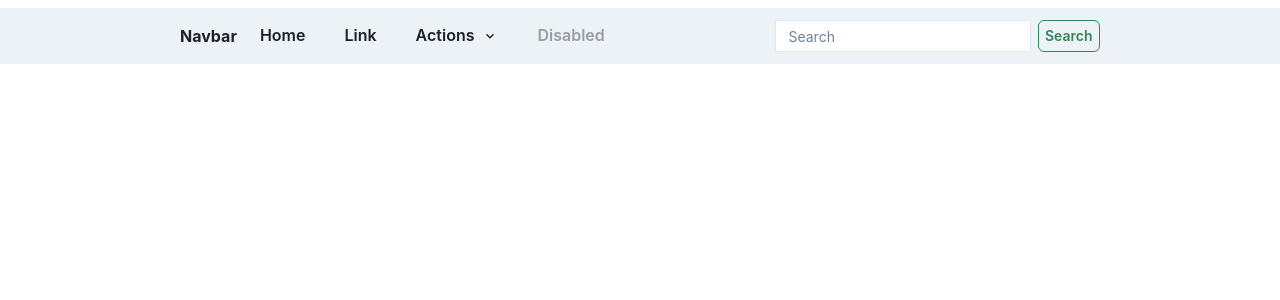
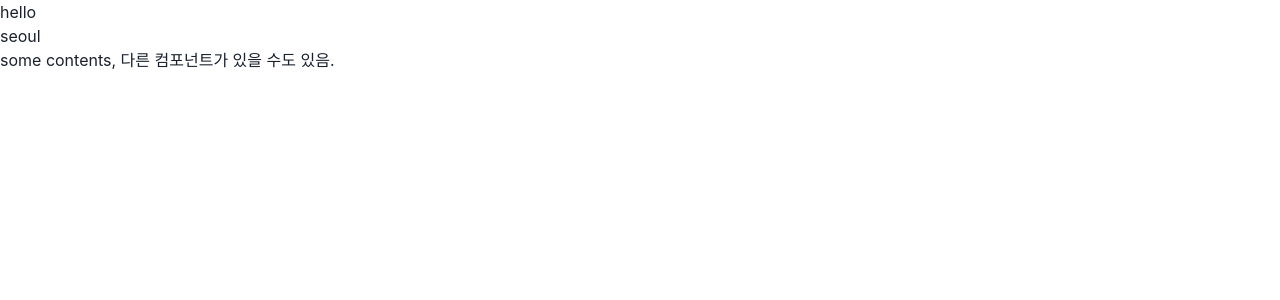
Before and after one commit to Jsb-github/react20231031, a React (Create React App) app: page / in a window 1280 px wide. Shown: the top 300 px of the page. Built offline with nearby package versions, Linux system fonts and the light colour scheme.

Commit message:
children prop

```diff
--- a/src/App.js
+++ b/src/App.js
@@ -1,57 +1,20 @@
-import React from "react";
-import {
-  Box,
-  Button,
-  Flex,
-  Input,
-  Menu,
-  MenuButton,
-  MenuItem,
-  MenuList,
-  Text,
-} from "@chakra-ui/react";
-import { ChevronDownIcon } from "@chakra-ui/icons";
+function MyComp({ text, address, children }) {
+  return (
+    <>
+      <p>{text}</p>
+      <p>{address}</p>
+      <p>{children}</p>
+    </>
+  );
+}
 
 function App(props) {
   return (
-    <Flex
-      px={{ base: "0px", md: "70ox", lg: "120px", xl: "180px", "2xl": "240px" }}
-      justify="space-between"
-      py="8px"
-      my="8px"
-      bg="gray.100"
-    >
-      <Flex gap="7px" align="center">
-        <Text as="b">Navbar</Text>
-        <Button variant="ghost">Home</Button>
-        <Button variant="ghost">Link</Button>
-        <Menu>
-          <MenuButton
-            variant="ghost"
-            as={Button}
-            rightIcon={<ChevronDownIcon />}
-          >
-            Actions
-          </MenuButton>
-          <MenuList>
-            <MenuItem>Download</MenuItem>
-            <MenuItem>Create a Copy</MenuItem>
-            <MenuItem>Mark as Draft</MenuItem>
-            <MenuItem>Delete</MenuItem>
-            <MenuItem>Attend a Workshop</MenuItem>
-          </MenuList>
-        </Menu>
-        <Button variant="ghost" isDisabled>
-          Disabled
-        </Button>
-      </Flex>
-      <Flex gap="7px" align="center">
-        <Input size="sm" bg="white" colorScheme="green" placeholder="Search" />
-        <Button size="sm" variant="outline" colorScheme="green">
-          Search
-        </Button>
-      </Flex>
-    </Flex>
+    <div>
+      <MyComp text="hello" address="seoul">
+        some contents, 다른 컴포넌트가 있을 수도 있음.
+      </MyComp>
+    </div>
   );
 }
 
```
